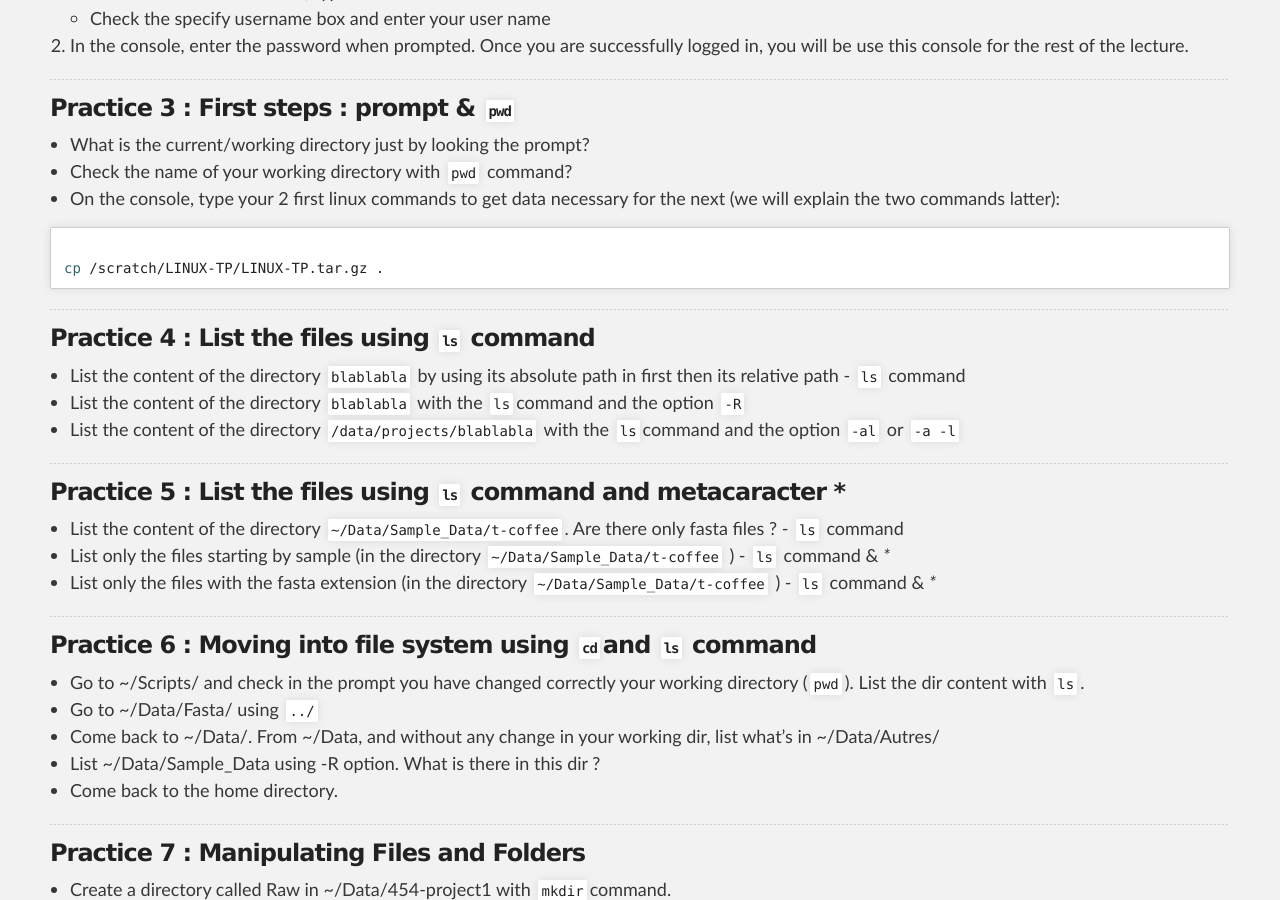
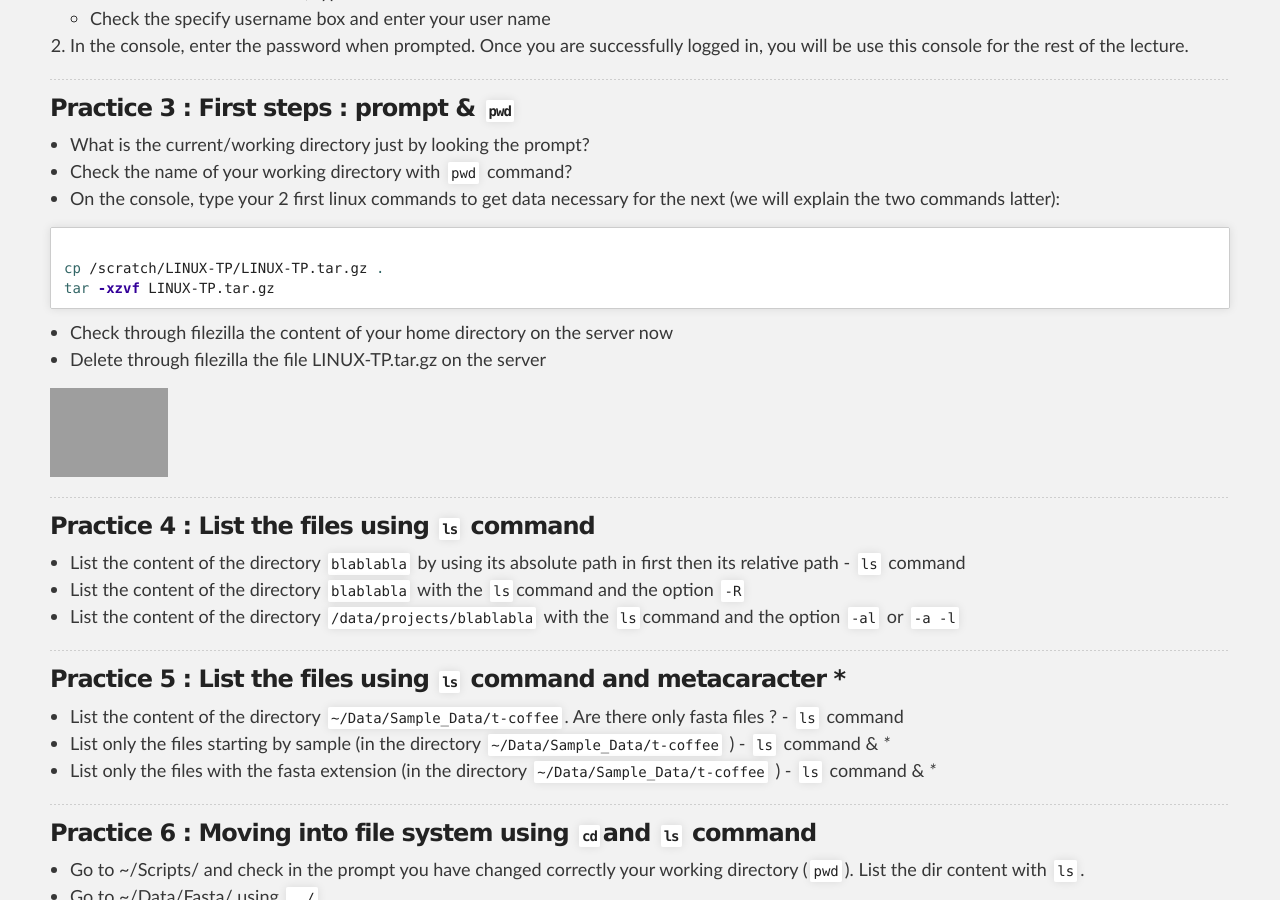
Before and after one commit to SouthGreenPlatform/trainings, a Jekyll site: the page built from _pages/linux/linuxPractice.md, in a window 1280 px wide and 900 px high, scrolled down 3255 px. Built offline with Jekyll 4.4.1, drawn with Linux system fonts in a browser that asks for light colours; nearby versions of some CDN libraries.

Commit message:
Update linuxPractice.md

```diff
--- a/_pages/linux/linuxPractice.md
+++ b/_pages/linux/linuxPractice.md
@@ -122,7 +122,12 @@ Once you are successfully logged in, you will be use this console for the rest o
 * On the console, type your 2 first linux commands to get data necessary for the next (we will explain the two commands latter):
 {% highlight bash %}
 cp /scratch/LINUX-TP/LINUX-TP.tar.gz .
+tar -xzvf LINUX-TP.tar.gz
 {% endhighlight %}
+* Check through filezilla the content of your home directory on the server now
+* Delete through filezilla the file LINUX-TP.tar.gz on the server
+
+<img width="10%" class="img-responsive" src="{{ site.url }}/images/tpLinux/tp-arbo.png"/>
 
 -----------------------
 
```
